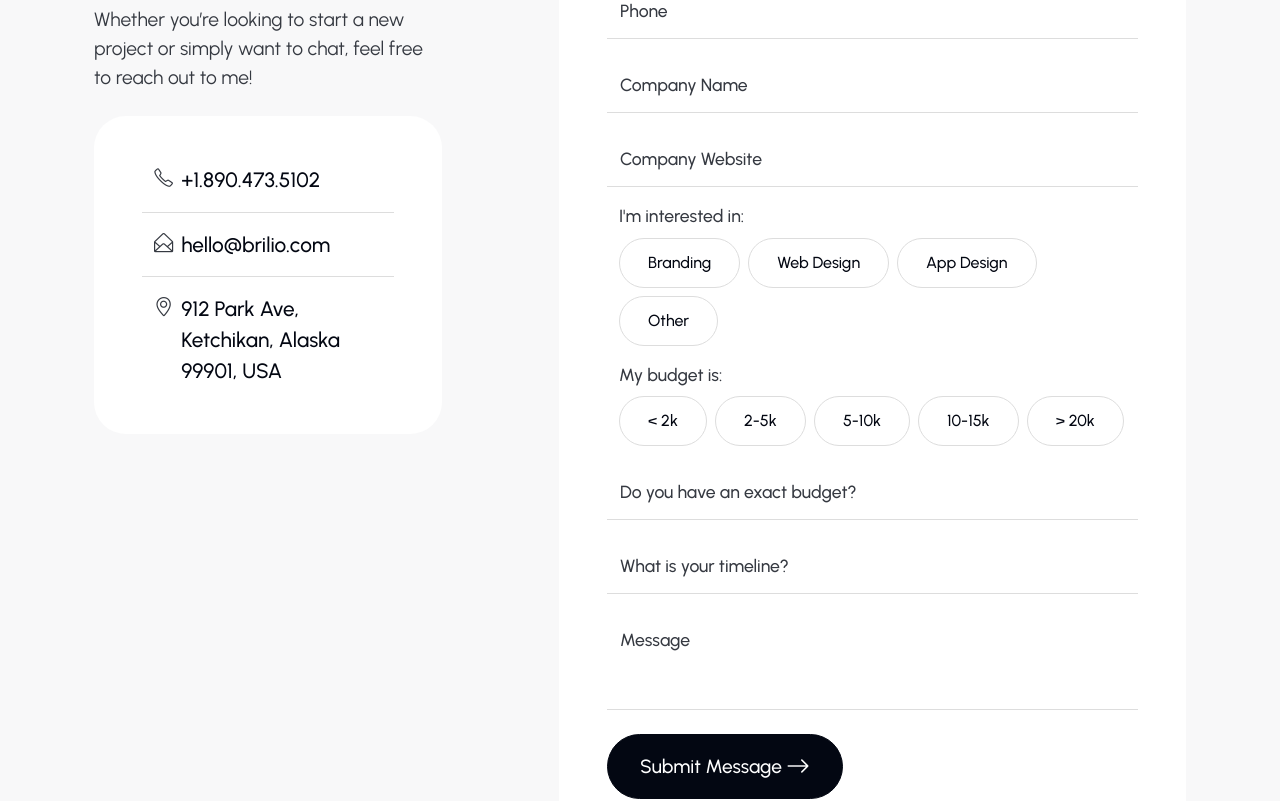
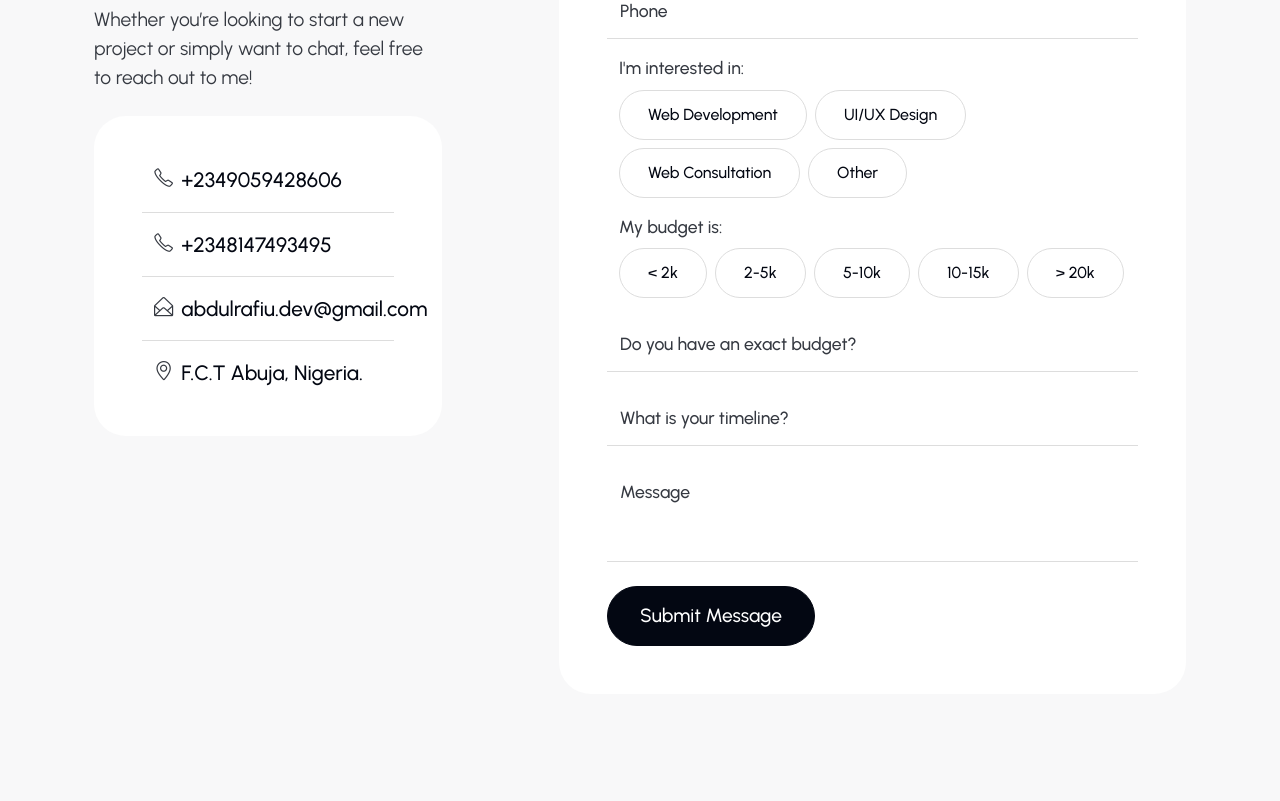
Before and after one commit to Abdulrafiudev/Abdulrafiu.dev, a React (Create React App) app: page /contact in a window 1280 px wide. Shown: the part 720-1521 px from the top of the page. Built offline with nearby package versions, Linux system fonts and the light colour scheme.

Commit message:
made significant changes

```diff
--- a/src/components/Breadcrumb/BreadcrumbThree.js
+++ b/src/components/Breadcrumb/BreadcrumbThree.js
@@ -1,14 +1,14 @@
-import React from 'react';
+import React from "react";
 
 const BreadcrumbThree = () => {
   const breadcrumbContent = {
     title1: "Let's talk!",
-    title2: "design"
+    title2: "Web💻.",
   };
 
   return (
     <section id="home" className="breadcrumb-section">
-      <div className="container">
+      <div className="container ctc-no">
         <div className="row">
           <div className="col-12">
             {/* Breadcrumb Content */}
--- a/src/components/Breadcrumb/BreadcrumbTwo.js
+++ b/src/components/Breadcrumb/BreadcrumbTwo.js
@@ -1,16 +1,16 @@
-import React from 'react';
+import React from "react";
 
 const BreadcrumbTwo = () => {
   const breadcrumbContent = {
     title: "Showcasing innovation",
-    subheading: "and expertise"
+    subheading: "and expertise",
   };
 
   return (
     <section id="home" className="breadcrumb-section">
       <div className="container">
         <div className="row justify-content-center align-items-center">
-          <div className="col-12">
+          <div className="col-12 md-mm-5">
             <div className="content w-60">
               <h1 className="title">{breadcrumbContent.title}</h1>
               <div className="flex ms-auto">
--- a/src/components/Experiences/Experiences.js
+++ b/src/components/Experiences/Experiences.js
@@ -5,38 +5,39 @@ const Experiences = () => {
     {
       id: 1,
       count: "01.",
+      title: "Elitessentials.",
+      position: "Full-Stack Developer",
+      date: "March 2024 – Present",
+      description:
+        "As a Full-Stack Developer At ElitEssentials,  I work as a full-stack web developer, building and optimizing their platform using Shopify. I develop key features like dynamic product pages, a secure checkout system, and third-party payment integration. I also focus on SEO, performance optimization, and responsive design to improve user experience. My contributions helped enhance the platform’s functionality, making it more efficient for both customers and administrators.",
+    },
+    {
+      id: 2,
+      count: "02.",
+      title: "Upwork",
+      position: "Freelance Web Developer",
+      date: "January 2025 – Present",
+      description:
+        "As a freelancer on Upwork, I am actively building my presence and seeking opportunities to apply my web development skills. I specialize in creating responsive and high-performance websites using technologies like React, Next.js, Node.js, and PostgreSQL.",
+    },
+
+    {
+      id: 3,
+      count: "03.",
+      title: "CyberCharm",
+      position: "Full-Stack Developer",
+      date: "December 2024 – Febuary 2025",
+      description:
+        "At CyberCharm, a company focused on creating a new Linux distribution, I worked as a web developer, building and maintaining the landing page and other web interfaces. Using modern technologies, I designed a sleek, responsive, and user-friendly website to showcase the distro’s features.",
+    },
+    {
+      id: 4,
+      count: "04.",
       title: "Piquora",
       position: "Frontend Developer",
       date: "July 2024 – August 2024",
       description:
         "As a Frontend Developer at Piquora, I was responsible for developing the user interface of a dating platform, ensuring a seamless and engaging user experience. Using HTML, CSS and JavaScript, I built responsive and interactive UI components that enhanced usability and performance. I collaborated closely with the backend developers and designers to translate ideas into a visually appealing and functional web application. ",
-    },
-    {
-      id: 2,
-      count: "02.",
-      title: "Tech Innovations Inc.",
-      position: "Full-Stack Developer",
-      date: "Jun 2021 – Dec 2023",
-      description:
-        "As a Full-Stack Developer at Tech Innovations Inc., I worked on a variety of projects that required both front-end and back-end expertise for developing web applications.",
-    },
-    {
-      id: 3,
-      count: "03.",
-      title: "StartUp Solutions",
-      position: "Web Developer",
-      date: "Aug 2019 – May 2021",
-      description:
-        "At StartUp Solutions, I began my career as a Web Developer, where I focused on building and maintaining websites for small businesses. I honed my skills in HTML, CSS, JavaScript, and WordPress.",
-    },
-    {
-      id: 4,
-      count: "04.",
-      title: "WebWorks Agency",
-      position: "Junior Web Developer (Internship)",
-      date: "Jun 2017 – Jul 2019",
-      description:
-        "During my internship at WebWorks Agency, I had the opportunity to work alongside experienced developers on various web design and development projects.",
     },
   ];
 
--- a/src/components/Form/Form.js
+++ b/src/components/Form/Form.js
@@ -1,25 +1,24 @@
-import React, { useState } from 'react';
-import MagneticButton from '../Miscellaneous/MagneticButton';
+import React, { useState } from "react";
+import MagneticButton from "../Miscellaneous/MagneticButton";
 
 const Form = () => {
   const contactInfo = {
-    title: 'Schedule a call with me to see if I can help',
-    description: 'Whether you’re looking to start a new project or simply want to chat, feel free to reach out to me!',
-    phone: '+1.890.473.5102',
-    email: 'hello@brilio.com',
-    address: '912 Park Ave, Ketchikan, Alaska 99901, USA',
+    title: "Schedule a call with me to see if I can help",
+    description:
+      "Whether you’re looking to start a new project or simply want to chat, feel free to reach out to me!",
+    phone: "+2349059428606",
+    phone2: "+2348147493495",
+    email: "abdulrafiu.dev@gmail.com",
+    address: "F.C.T Abuja, Nigeria.",
   };
 
   const [formData, setFormData] = useState({
-    name: '',
-    email: '',
-    phone: '',
-    companyName: '',
-    website: '',
-    interest: '',
-    budget: '',
-    timeline: '',
-    message: '',
+    name: "",
+    email: "",
+    phone: "",
+    budget: "",
+    timeline: "",
+    message: "",
   });
 
   const handleInputChange = (e) => {
@@ -48,15 +47,27 @@ const Form = () => {
                 <ul className="list-group list-group-flush">
                   <li className="list-group-item">
                     <i className="icon icon-phone"></i>
-                    <a className="content" href={`tel:${contactInfo.phone}`}>{contactInfo.phone}</a>
+                    <a className="content" href={`tel:${contactInfo.phone}`}>
+                      {contactInfo.phone}
+                    </a>
+                  </li>
+                  <li className="list-group-item">
+                    <i className="icon icon-phone"></i>
+                    <a className="content" href={`tel:${contactInfo.phone2}`}>
+                      {contactInfo.phone2}
+                    </a>
                   </li>
                   <li className="list-group-item">
                     <i className="icon icon-envelope-open"></i>
-                    <a className="content" href={`mailto:${contactInfo.email}`}>{contactInfo.email}</a>
+                    <a className="content" href={`mailto:${contactInfo.email}`}>
+                      {contactInfo.email}
+                    </a>
                   </li>
                   <li className="list-group-item">
                     <i className="icon icon-location-pin"></i>
-                    <a className="content" href="/#">{contactInfo.address}</a>
+                    <a className="content" href="/#">
+                      {contactInfo.address}
+                    </a>
                   </li>
                 </ul>
               </div>
@@ -64,7 +75,11 @@ const Form = () => {
           </div>
 
           <div className="col-12 col-lg-7 order-first order-md-last mt-sm-4 mt-lg-0">
-            <form id="contact-form" className="contact-form">
+            <form
+              id="contact-form"
+              className="contact-form"
+              onSubmit={handleSubmit}
+            >
               <div className="form-floating mb-3">
                 <input
                   type="text"
@@ -98,33 +113,17 @@ const Form = () => {
                 />
                 <label htmlFor="phone">Phone</label>
               </div>
-              <div className="form-floating mb-3">
-                <input
-                  type="text"
-                  className="form-control"
-                  id="companyName"
-                  placeholder="Company Name"
-                  value={formData.companyName}
-                  onChange={handleInputChange}
-                />
-                <label htmlFor="companyName">Company Name</label>
-              </div>
-              <div className="form-floating mb-3">
-                <input
-                  type="url"
-                  className="form-control"
-                  id="website"
-                  placeholder="Company Website"
-                  value={formData.website}
-                  onChange={handleInputChange}
-                />
-                <label htmlFor="website">Company Website</label>
-              </div>
+
               <div className="form-group mb-3">
                 <div className="form-label">I'm interested in:</div>
                 <div className="form-input-group">
-                  {['Branding', 'Web Design', 'App Design', 'Other'].map((option) => (
-                    <div className="form-input" key={option}>
+                  {[
+                    "Web Development",
+                    "UI/UX Design",
+                    "Web Consultation",
+                    "Other",
+                  ].map((option, index) => (
+                    <div className="form-input" key={index}>
                       <input
                         type="radio"
                         className="btn-check"
@@ -133,7 +132,10 @@ const Form = () => {
                         value={option}
                         onChange={handleInputChange}
                       />
-                      <label className="btn magnetic-button btn-outline" htmlFor={`option-${option.toLowerCase()}`}>
+                      <label
+                        className="btn magnetic-button btn-outline"
+                        htmlFor={`option-${option.toLowerCase()}`}
+                      >
                         {option}
                       </label>
                     </div>
@@ -143,33 +145,40 @@ const Form = () => {
               <div className="form-group mb-3">
                 <div className="form-label">My budget is:</div>
                 <div className="form-input-group">
-                  {['< 2k', '2-5k', '5-10k', '10-15k', '> 20k'].map((budget) => (
-                    <div className="form-input" key={budget}>
+                  {["< 2k", "2-5k", "5-10k", "10-15k", "> 20k"].map(
+                    (budget, index) => (
+                      <div className="form-input" key={index}>
                         <input
                           type="radio"
                           className="btn-check"
                           name="budget"
-                        id={`budget-${budget.replace(' ', '-')}`}
+                          id={`budget-${budget.replace(" ", "-")}`}
                           value={budget}
                           onChange={handleInputChange}
                         />
-                      <label className="btn magnetic-button btn-outline" htmlFor={`budget-${budget.replace(' ', '-')}`}>
+                        <label
+                          className="btn magnetic-button btn-outline"
+                          htmlFor={`budget-${budget.replace(" ", "-")}`}
+                        >
                           {budget}
                         </label>
                       </div>
-                  ))}
+                    )
+                  )}
                 </div>
               </div>
               <div className="form-floating mb-3">
                 <input
                   type="text"
                   className="form-control"
-                  id="exact-budget"
+                  id="budget"
                   placeholder="Exact Budget"
                   value={formData.budget}
                   onChange={handleInputChange}
                 />
-                <label htmlFor="exact-budget">Do you have an exact budget?</label>
+                <label htmlFor="exact-budget">
+                  Do you have an exact budget?
+                </label>
               </div>
               <div className="form-floating mb-3">
                 <input
@@ -187,17 +196,13 @@ const Form = () => {
                   className="form-control"
                   id="message"
                   placeholder="Leave a comment here"
-                  style={{ height: '100px' }}
+                  style={{ height: "100px" }}
                   value={formData.message}
                   onChange={handleInputChange}
                 />
                 <label htmlFor="message">Message</label>
               </div>
-				<MagneticButton
-					href="/#"
-					>
-					Submit Message
-				</MagneticButton>
+              <button className="btn magnetic-button">Submit Message</button>
             </form>
             <p className="form-message"></p>
           </div>
--- a/src/components/Portfolio/PortfolioOne.js
+++ b/src/components/Portfolio/PortfolioOne.js
@@ -44,8 +44,8 @@ const PortfolioOne = () => {
   return (
     <div className="row">
       <div className="stack-wrapper">
-        {portfolioItems.map((item) => (
-          <div className="stack-item" key={item.id}>
+        {portfolioItems.map((item, index) => (
+          <div className="stack-item" key={index}>
             <div className="card portfolio-item layout-2 scale has-shadow">
               <div className="image-holder">
                 <a className="card-thumb" href="/portfolio-single">
--- a/src/components/Portfolio/PortfolioTwo.js
+++ b/src/components/Portfolio/PortfolioTwo.js
@@ -3,76 +3,76 @@ import React from "react";
 const portfolioData = [
   {
     id: 1,
-    title: "App Redesign",
-    image: "/img/case-1.jpg",
-    categories: '["app-design", "ui-ux"]',
-    projectLink: "/portfolio-single"
+    title: "A Full-Stack E-Commerce Website Replica",
+    image: "/img/amazon-clone1.png",
+    categories: '["Fullstack Web Development"]',
+    projectLink: "/portfolio-single",
   },
   {
     id: 2,
-    title: "Revitalizing a Classic Brand",
-    image: "/img/case-2.jpg",
-    categories: '["branding"]',
-    projectLink: "/portfolio-single"
+    title: "Engaging & Modern Dating Site Landing Page",
+    image: "/img/towsheart.png",
+    categories: '["Frontend Web Debelopment"]',
+    projectLink: "/portfolio-single",
   },
   {
     id: 3,
-    title: "Brand Refresh",
-    image: "/img/case-3.jpg",
-    categories: '["ui-ux", "app-design"]',
-    projectLink: "/portfolio-single"
+    title: "A Creative & Dynamic Poem Generator Landing Page",
+    image: "/img/poem-generator.png",
+    categories: '["ui-ux", "Frontend Web Development"]',
+    projectLink: "/portfolio-single",
   },
   {
     id: 4,
-    title: "STU Digital Experience",
-    image: "/img/case-4.jpg",
-    categories: '["branding", "app-design"]',
-    projectLink: "/portfolio-single"
+    title: "A custom made chatbot",
+    image: "/img/abdulrafiu.ai-chatbot.png",
+    categories: '["API Integration", "ui-ux"]',
+    projectLink: "/portfolio-single",
   },
-  {
-    id: 5,
-    title: "E-Commerce Website",
-    image: "/img/case-5.jpg",
-    categories: '["branding", "app-design"]',
-    projectLink: "/portfolio-single"
-  },
-  {
-    id: 6,
-    title: "Mobile App Development",
-    image: "/img/case-6.jpg",
-    categories: '["branding", "ui-ux", "app-design"]',
-    projectLink: "/portfolio-single"
-  }
 ];
 
 const categories = [
   { id: "all", label: "All" },
-  { id: "branding", label: "Branding" },
+  { id: "Fullstack Web Development", label: "Fullstack Web Development" },
   { id: "ui-ux", label: "UI/UX" },
-  { id: "app-design", label: "App Design" }
+  { id: "Frontend Web Development", label: "Frontend Web Development" },
 ];
 
 const getCategoryCount = (category) => {
   const count =
     category === "all"
       ? portfolioData.length
-      : portfolioData.filter((item) => JSON.parse(item.categories).includes(category)).length;
+      : portfolioData.filter((item) =>
+          JSON.parse(item.categories).includes(category)
+        ).length;
   return count.toString().padStart(2, "0"); // Adds leading zero if count < 10
 };
 
 const PortfolioTwo = () => {
-
   return (
     <section className="works explore-area portfolio-filter pt-0">
       <div className="container p-0">
         <div className="row justify-content-center text-center">
-			<div className="col-12">
-				<div className="btn-group filter-menu" role="group" aria-label="Basic radio toggle button group">
+          <div className="col-12 no-pad">
+            <div
+              className="btn-group filter-menu"
+              role="group"
+              aria-label="Basic radio toggle button group"
+            >
               {categories.map(({ id, label }) => (
                 <div key={id} className="input-item d-flex">
                   <div className="content">
-						<input type="radio" className="btn-check filter-btn" name="shuffle-filter" id={id} defaultValue={id} defaultChecked={id === "all"} />
-						<label className="btn" htmlFor={id}>{label}</label>
+                    <input
+                      type="radio"
+                      className="btn-check filter-btn"
+                      name="shuffle-filter"
+                      id={id}
+                      defaultValue={id}
+                      defaultChecked={id === "all"}
+                    />
+                    <label className="btn" htmlFor={id}>
+                      {label}
+                    </label>
                   </div>
                   <span className="count">{getCategoryCount(id)}</span>
                 </div>
@@ -84,7 +84,11 @@ const PortfolioTwo = () => {
         <div className="row filter-items items inner">
           {/* Dynamically rendering Portfolio Items */}
           {portfolioData.map((item) => (
-            <div key={item.id} className="col-12 col-lg-4 item filter-item" data-groups={item.categories}>
+            <div
+              key={item.id}
+              className="col-12 col-lg-4 item filter-item"
+              data-groups={item.categories}
+            >
               {/* Portfolio Item */}
               <div className="card portfolio-item layout-2 scale has-shadow">
                 <div className="image-holder">
@@ -100,11 +104,17 @@ const PortfolioTwo = () => {
                     <div className="show-project">
                       <div className="card-terms">
                         {typeof item.categories === "string"
-							? JSON.parse(item.categories).map((category, index) => (
-								<a key={index} className="terms badge" href="/portfolio">
+                          ? JSON.parse(item.categories).map(
+                              (category, index) => (
+                                <a
+                                  key={index}
+                                  className="terms badge"
+                                  href="/portfolio"
+                                >
                                   {category.replace("-", " ")}
                                 </a>
-							))
+                              )
+                            )
                           : null}
                       </div>
                       <div className="project-link">
```
Also changed, not shown: public/assets/css/style.css (+10 -0 lines), src/components/Breadcrumb/BreadcrumbOne.js (+12 -2 lines), 1 other file (tests, documents, lock files or other folders). Lines whose indentation alone changed are shown as unchanged.
